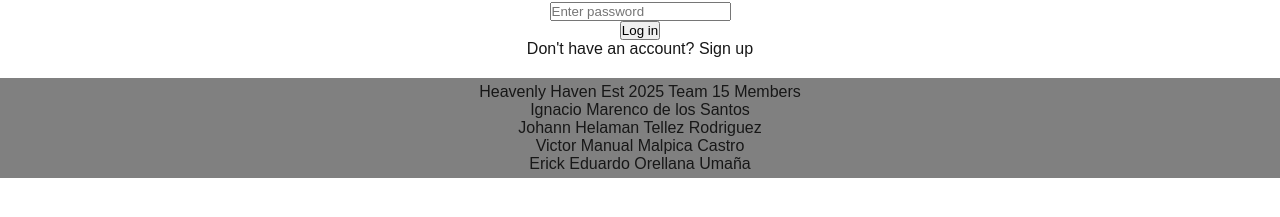
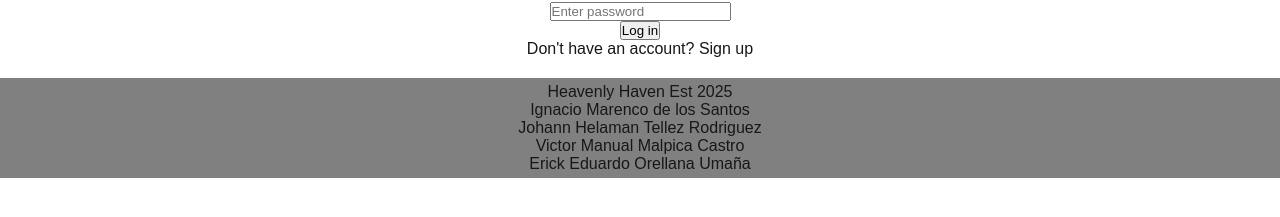
Before and after one commit to EduardOrellana/WDD430-GroupProject-Handcrafted-Haven, a Next.js app: page /login in a window 1280 px wide. Shown: the part 227-444 px from the top of the page. Built offline with nearby package versions, Linux system fonts and the light colour scheme; no server answers; a web font is replaced by a local one.

Commit message:
Fixing Footer

```diff
--- a/app/ui/footer.tsx
+++ b/app/ui/footer.tsx
@@ -3,7 +3,7 @@ import styles from '../page.module.css';
 export default function Footer() {
   return (
     <footer className={styles.footer}>
-      Heavenly Haven Est 2025 Team 15 Members
+      Heavenly Haven Est 2025
       <p>Ignacio Marenco de los Santos</p>
       <p>Johann Helaman Tellez Rodriguez</p>
       <p>Victor Manual Malpica Castro</p>
```
